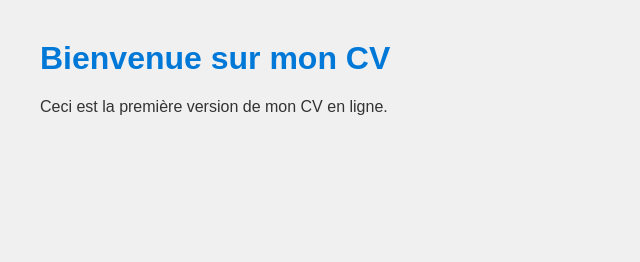
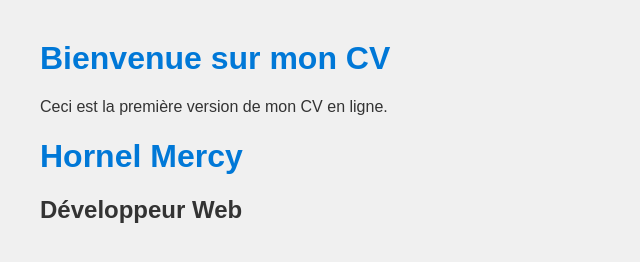
Before and after one commit to hornelmercy/mon-cv, a plain HTML site: page index.html in a window 1280 px wide. Shown: the whole page, without its empty margins (0-640 px from the left). Drawn offline with Linux system fonts and the light colour scheme.

Commit message:
mise en place de la section titre

```diff
--- a/index.html
+++ b/index.html
@@ -12,5 +12,8 @@
 <body>
     <h1>Bienvenue sur mon CV</h1>
     <p>Ceci est la première version de mon CV en ligne.</p>
+    <h1>Hornel Mercy</h1>
+<h2>Développeur Web </h2>
+
 </body>
 </html>
```
